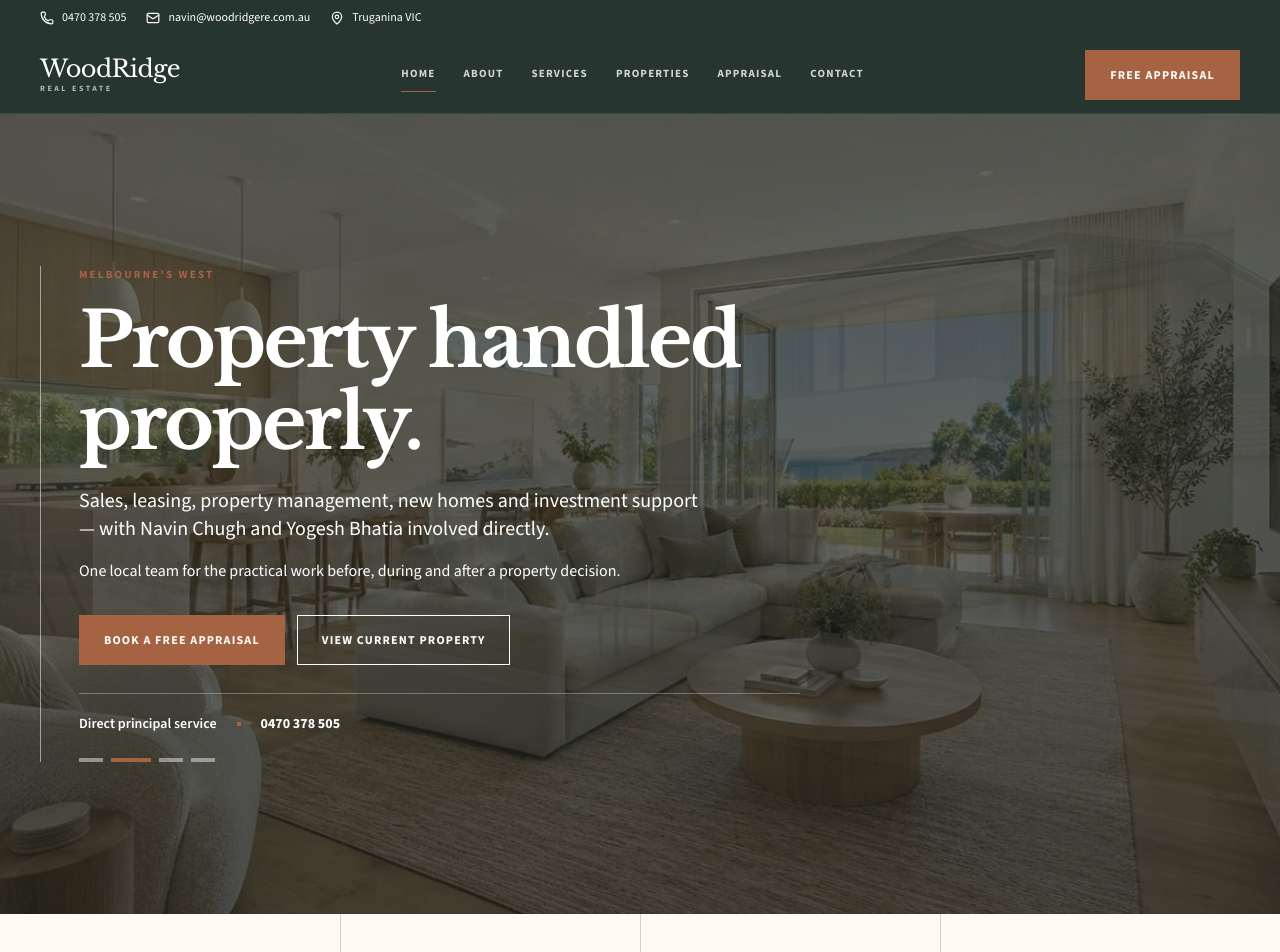
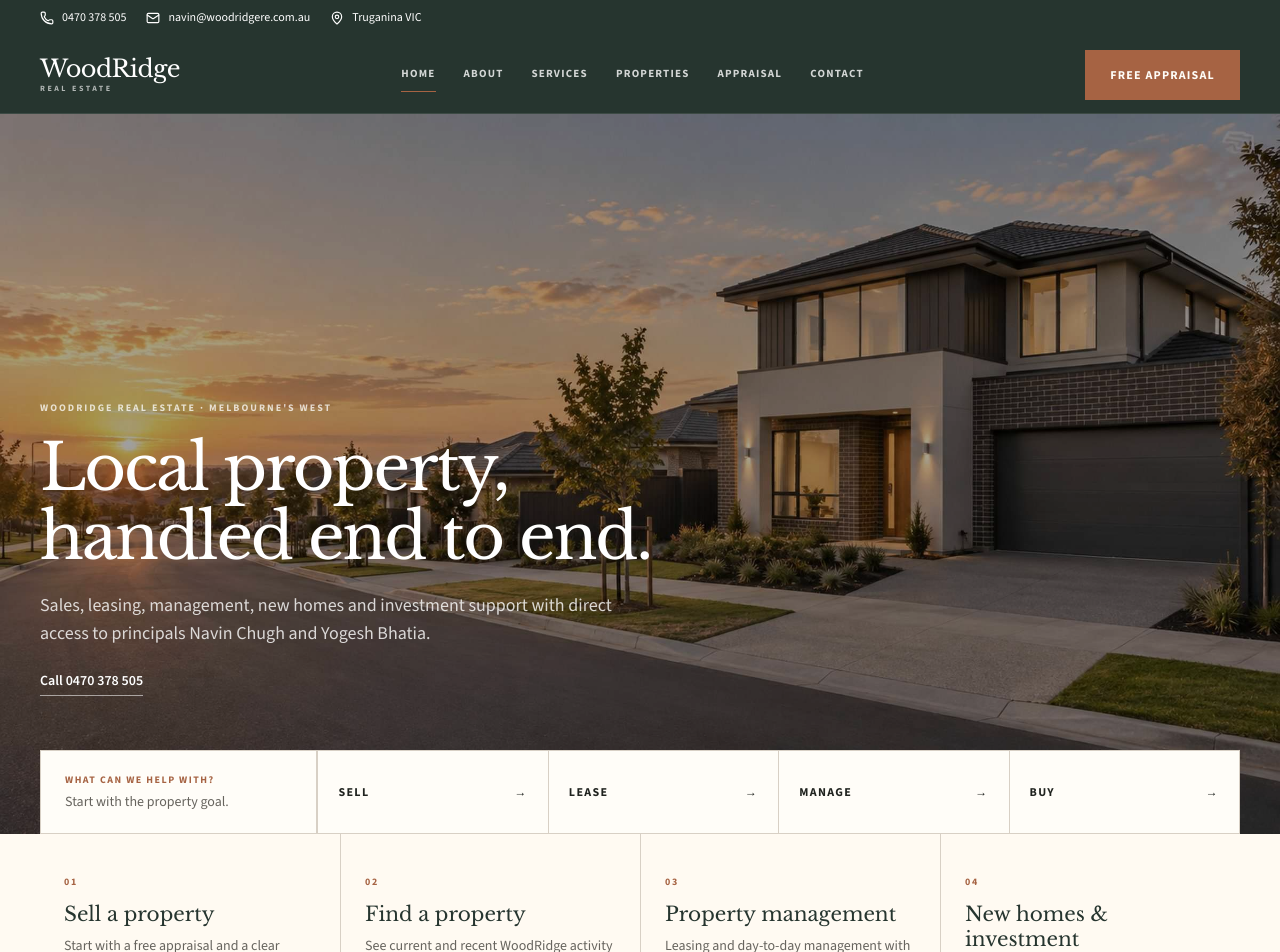
Before and after one commit to tayyabheree/Estate-website, a Next.js app: page / in a window 1280 px wide. Shown: the top 952 px of the page. Built offline with nearby package versions, Linux system fonts and the light colour scheme.

Commit message:
Rebuild hero from visual reference audit

```diff
--- a/components/sections/Hero.tsx
+++ b/components/sections/Hero.tsx
@@ -2,38 +2,37 @@
 
 import Image from "next/image";
 import { useEffect, useState } from "react";
-import { Button } from "@/components/ui/Button";
 import { site } from "@/content/site";
 
 const slides = [
-  { src: "/images/hero.jpg", position: "object-[64%_center] sm:object-center" },
+  { src: "/images/hero.jpg", position: "object-[62%_center] sm:object-center" },
   { src: "/images/service-sales.jpg", position: "object-center" },
   { src: "/images/service-leasing.jpg", position: "object-center" },
   { src: "/images/service-newhomes.jpg", position: "object-center" }
 ];
 
+const actions = [
+  ["Sell", "#appraisal"],
+  ["Lease", "#appraisal"],
+  ["Manage", "#services"],
+  ["Buy", "#properties"]
+] as const;
+
 export function Hero() {
   const [active, setActive] = useState(0);
 
   useEffect(() => {
-    const reduced = window.matchMedia("(prefers-reduced-motion: reduce)");
-
-    if (reduced.matches) {
-      return;
-    }
+    if (window.matchMedia("(prefers-reduced-motion: reduce)").matches) return;
 
     const timer = window.setInterval(() => {
       setActive((current) => (current + 1) % slides.length);
-    }, 6500);
+    }, 7000);
 
     return () => window.clearInterval(timer);
   }, []);
 
   return (
-    <section
-      id="home"
-      className="relative min-h-[780px] overflow-hidden bg-[#202a25] text-white sm:flex sm:min-h-[700px] sm:h-[100svh] sm:items-center"
-    >
+    <section id="home" className="relative min-h-[650px] overflow-hidden bg-navy text-white md:min-h-[720px]">
       <div className="absolute inset-0" aria-hidden="true">
         {slides.map((slide, index) => (
           <div
@@ -52,66 +51,55 @@ export function Hero() {
         ))}
       </div>
 
-      <div className="hero-overlay absolute inset-0" />
+      <div className="absolute inset-0 bg-black/35" />
 
-      <div className="container relative z-10 pb-12 pt-[132px] sm:py-24">
-        <div className="hero-copy max-w-[760px]">
-          <p className="mb-4 text-[10px] font-bold uppercase tracking-[.2em] text-brandBlue sm:text-[11px]">
-            Melbourne&apos;s west
+      <div className="container relative z-10 flex min-h-[650px] items-end pb-[122px] pt-16 md:min-h-[720px] md:pb-[138px]">
+        <div className="max-w-[650px]">
+          <p className="text-[10px] font-bold uppercase tracking-[.2em] text-white/75">
+            WoodRidge Real Estate · Melbourne&apos;s west
           </p>
 
-          <h1 className="max-w-[720px] font-serif text-[2.45rem] font-bold leading-[1.07] tracking-[-.035em] sm:text-[clamp(3rem,6vw,4.75rem)]">
-            Property handled properly.
+          <h1 className="mt-4 max-w-[620px] font-serif text-[clamp(2.5rem,5vw,4.5rem)] font-normal leading-[1.08] tracking-[-.035em]">
+            Local property, handled end to end.
           </h1>
 
-          <p className="mt-5 max-w-[620px] text-[17px] leading-[1.65] text-white/88 sm:mt-6 sm:text-xl">
-            Sales, leasing, property management, new homes and investment support —
-            with Navin Chugh and Yogesh Bhatia involved directly.
+          <p className="mt-5 max-w-[580px] text-base leading-relaxed text-white/80 sm:text-lg">
+            Sales, leasing, management, new homes and investment support with direct
+            access to principals Navin Chugh and Yogesh Bhatia.
           </p>
 
-          <p className="mt-4 max-w-[560px] text-sm leading-relaxed text-white/68 sm:text-base">
-            One local team for the practical work before, during and after a property decision.
-          </p>
+          <a
+            href={"tel:" + site.contact.phones[0].replace(/\s/g, "")}
+            className="mt-6 inline-flex border-b border-white/55 pb-1 text-sm font-semibold text-white"
+          >
+            Call {site.contact.phones[0]}
+          </a>
+        </div>
+      </div>
 
-          <div className="mt-7 flex flex-col gap-3 sm:mt-8 sm:flex-row">
-            <Button href="#appraisal" className="min-h-[54px] px-7">
-              Book a Free Appraisal
-            </Button>
-            <Button
-              href="#properties"
-              variant="outline"
-              className="min-h-[54px] border-white px-7 text-white hover:border-[#fffdf8] hover:bg-[#fffdf8] hover:text-ink"
-            >
-              View Current Property
-            </Button>
-          </div>
+      <div className="absolute inset-x-0 bottom-0 z-20">
+        <div className="container">
+          <div className="grid border border-line bg-[#fffdf8] text-ink sm:grid-cols-[1.2fr_repeat(4,1fr)]">
+            <div className="hidden min-h-[82px] items-center border-r border-line px-6 sm:flex">
+              <div>
+                <span className="block text-[10px] font-bold uppercase tracking-[.15em] text-brandBlue">
+                  What can we help with?
+                </span>
+                <span className="mt-1 block text-sm text-muted">
+                  Start with the property goal.
+                </span>
+              </div>
+            </div>
 
-          <div className="mt-6 flex flex-wrap items-center gap-x-5 gap-y-2 border-t border-white/30 pt-4 text-sm text-white/75 sm:mt-7 sm:pt-5">
-            <span className="font-semibold text-white">Direct principal service</span>
-            <span className="hidden h-1 w-1 bg-brandBlue sm:block" />
-            <a
-              href={"tel:" + site.contact.phones[0].replace(/\s/g, "")}
-              className="font-bold text-white hover:underline"
-            >
-              {site.contact.phones[0]}
-            </a>
-          </div>
-
-          <div className="mt-6 flex gap-2" aria-label="Hero image position">
-            {slides.map((slide, index) => (
-              <button
-                key={slide.src}
-                type="button"
-                onClick={() => setActive(index)}
-                aria-label={"Show hero image " + (index + 1)}
-                aria-current={index === active ? "true" : undefined}
-                className={
-                  "h-1 transition-all " +
-                  (index === active
-                    ? "w-10 bg-brandBlue"
-                    : "w-6 bg-white/45 hover:bg-white/75")
-                }
-              />
+            {actions.map(([label, href]) => (
+              <a
+                key={label}
+                href={href}
+                className="flex min-h-[58px] items-center justify-between border-t border-line px-5 text-xs font-bold uppercase tracking-[.11em] transition-colors hover:bg-paper sm:min-h-[82px] sm:border-l sm:border-t-0"
+              >
+                {label}
+                <span aria-hidden="true">→</span>
+              </a>
             ))}
           </div>
         </div>
```
